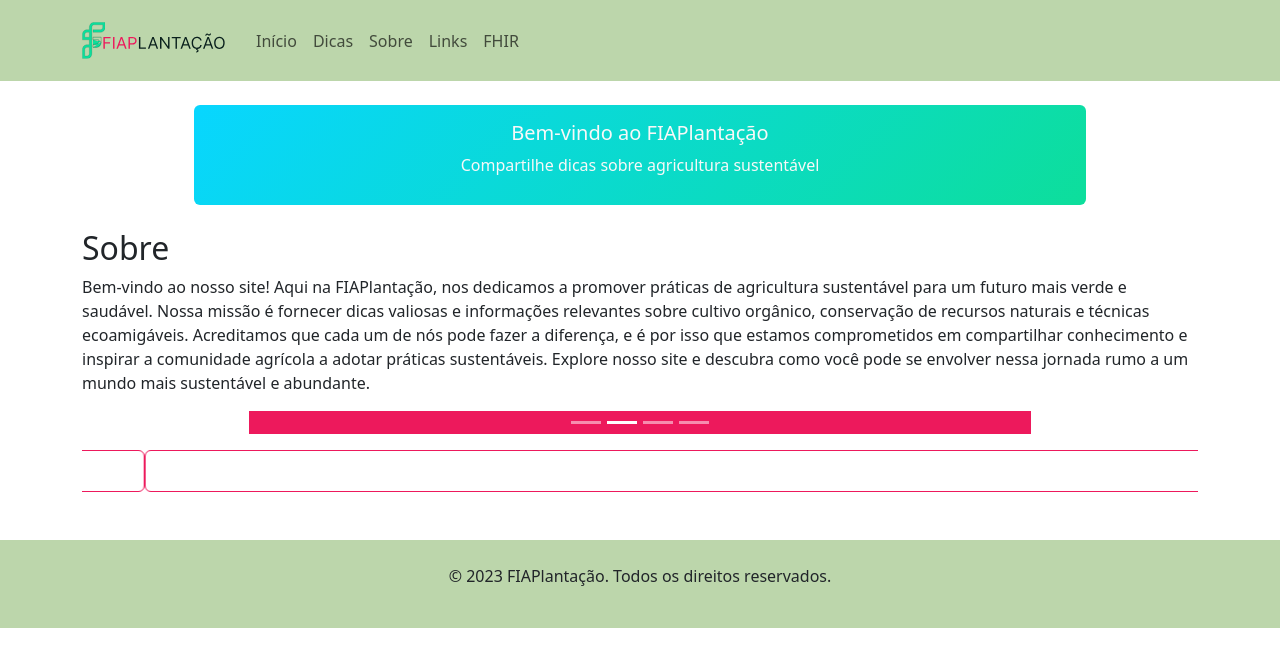
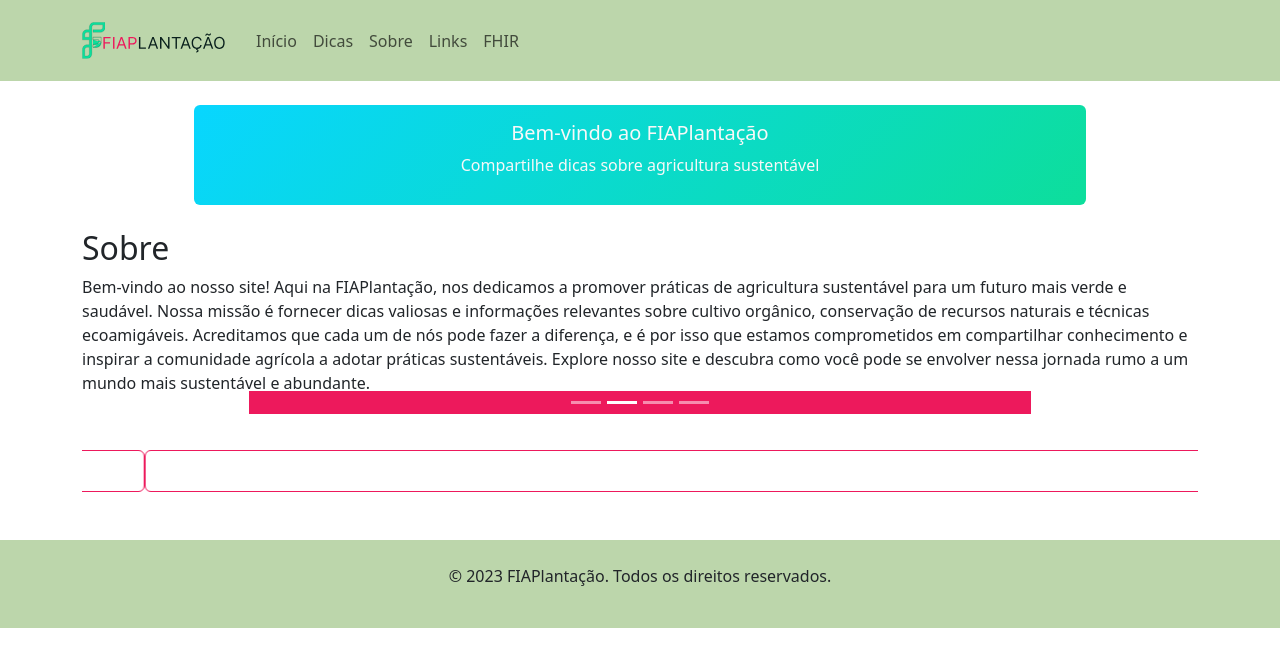
Before and after one commit to HMpina/fiap-gs2023-frontend, a React (Create React App) app: page / in a window 1280 px wide. Shown: the top 666 px of the page. Built offline with nearby package versions, Linux system fonts and the light colour scheme; no server answers.

Commit message:
trabalhando nos indicators

```diff
--- a/src/pages/Home/index.css
+++ b/src/pages/Home/index.css
@@ -8,8 +8,9 @@
 }
 
 .carousel-indicators {
-    position: static;
-    bottom: 0;
+    position: relative;
+    bottom: 20px;
+    z-index: 1;
     background-color: #ed195c;
     border: 0;
 }
```
